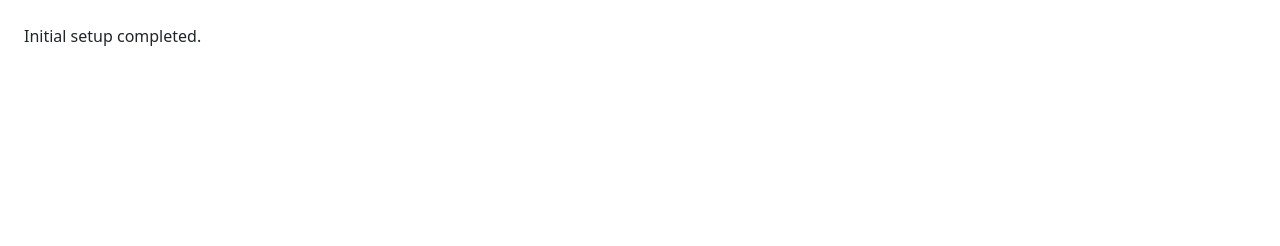
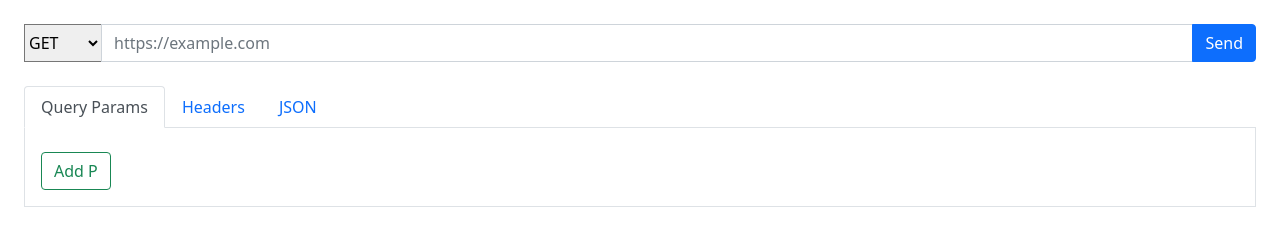
Before and after one commit to LionyxML/r-post, a website built with Vite: page index.html in a window 1280 px wide. Built offline with nearby package versions, Linux system fonts and the light colour scheme.

Commit message:
Added base form + styling.

```diff
--- a/index.html
+++ b/index.html
@@ -1,5 +1,6 @@
 <!DOCTYPE html>
 <html lang="en">
+
 <head>
   <meta charset="UTF-8">
   <meta name="viewport" content="width=device-width, initial-scale=1.0">
@@ -8,9 +9,64 @@
   <script src="script.js" type="module"></script>
   <title>r-post</title>
 </head>
+
 <body>
   <div class="p-4">
-    Initial setup completed.
+    <form>
+      <div class="input-group mb-4">
+        <select name="form-select glex-grow-o w-auto">
+          <option value="GET" selected>GET</option>
+          <option value="GET">POST</option>
+          <option value="GET">PUT</option>
+          <option value="GET">PATCH</option>
+          <option value="GET">DELETE</option>
+        </select>
+        <input required class="form-control" type="url" placeholder="https://example.com" />
+        <button type="submit" class="btn btn-primary">Send</button>
+      </div>
+
+      <ul class="nav nav-tabs" role="tablist">
+        <li class="nav-item" role="presentation">
+          <button class="nav-link active" id="query-params-tab" data-bs-toggle="tab" data-bs-target="#query-params" type="button" role="tab" aria-controls="query-params" aria-selected="true">Query Params</button>
+        </li>
+        <li class="nav-item" role="presentation">
+          <button class="nav-link" id="request-headers-tab" data-bs-toggle="tab" data-bs-target="#request-headers" type="button" role="tab" aria-controls="request-headers" aria-selected="false">Headers</button>
+        </li>
+        <li class="nav-item" role="presentation">
+          <button class="nav-link" id="json-tab" data-bs-toggle="tab" data-bs-target="#json" type="button" role="tab" aria-controls="json" aria-selected="false">JSON</button>
+        </li>
+      </ul>
+
+      <div class="tab-content p-3 border-top-0 border">
+        <div class="tab-pane fade show active" id="query-params"
+          role="tabpanel" aria-labelledby="query-params-tab">
+        <div data-query-params></div>
+        <button data-add-query-param-btn class="mt-2 btn btn-outline-success">Add P</button>
+        </div>
+
+        <div class="tab-pane fade" id="request-headers"
+          role="tabpanel" aria-labelledby="request-headers-tab">
+        <div data-request-headers></div>
+        <button data-add-request-header-btn class="mt-2 btn btn-outline-success">Add H</button>
+        </div>
+
+        <div class="tab-pane fade" id="json"
+          role="tabpanel" aria-labelledby="json-tab">
+        <div data-json-request-body class="overflow-auto" style="max-height: 200px;"></div>
+      </div>
+    </div>
+    </form>
   </div>
+
+
+  <template data-key-value-template>
+    <div class="input-group my-2" data-key-value-pair>
+      <input type="text" data-key class="form-control" placeholder="Key" />
+      <input type="text" data-value class="form-control" placeholder="Value" />
+      <button type="button" data-remove-btn class="btn btn-outline-danger">Remove</button>
+    </div>
+  </template>
+
 </body>
+
 </html>
```
